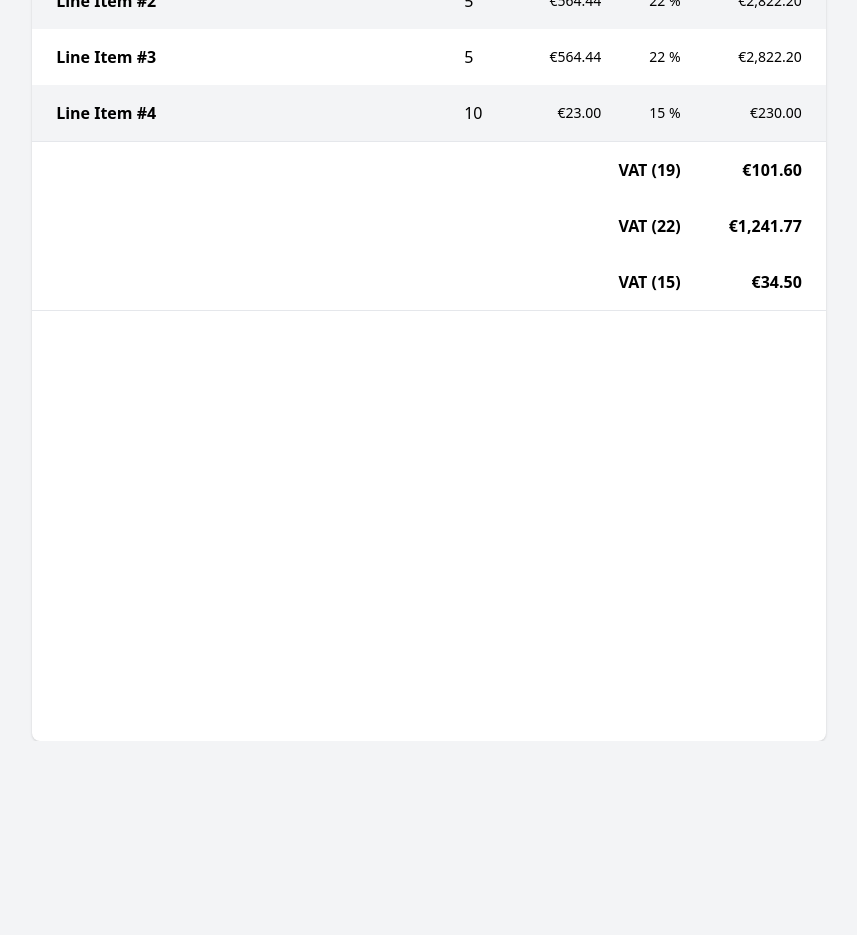
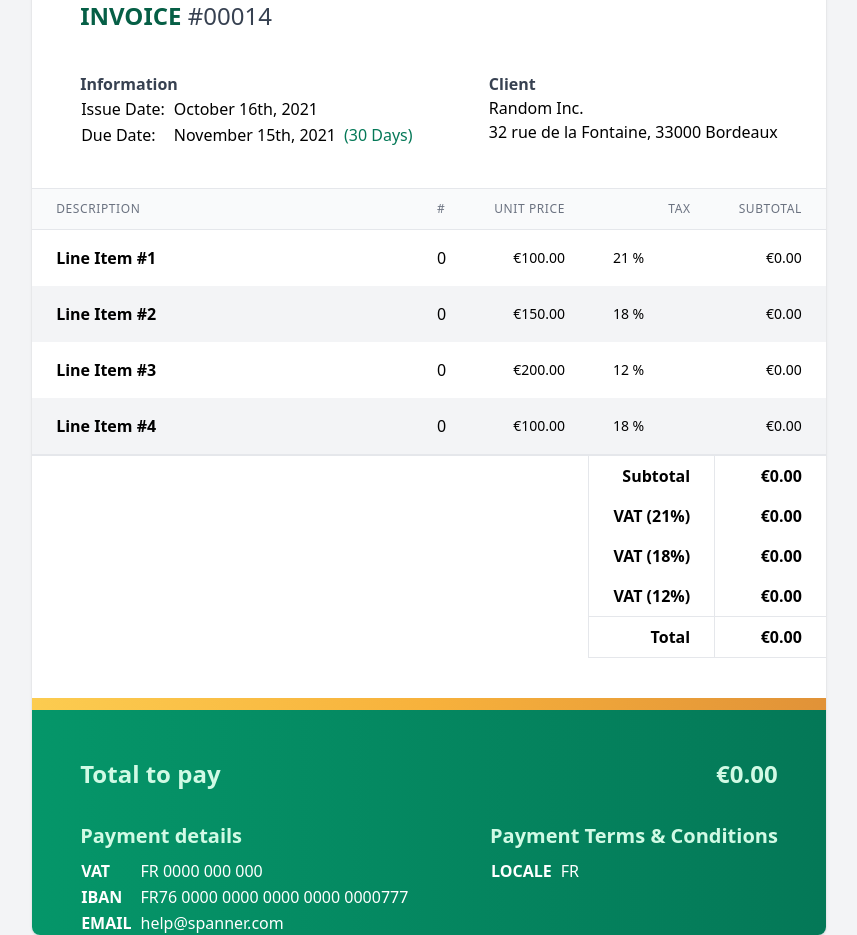
Before and after one commit to dagrv/spanner, a Next.js app: page / in a window 1280 px wide. Shown: the part 220-1155 px from the top of the page, without its empty margins (211-1068 px from the left). Before the commit the page ends 961 px from the top, so only its background shows below. Built offline with nearby package versions, Linux system fonts and the light colour scheme.

Commit message:
Footer & Date Format

```diff
--- a/package.json
+++ b/package.json
@@ -9,6 +9,7 @@
     "lint": "next lint"
   },
   "dependencies": {
+    "date-fns": "^2.25.0",
     "next": "11.1.2",
     "react": "17.0.2",
     "react-dom": "17.0.2"
--- a/pages/index.tsx
+++ b/pages/index.tsx
@@ -1,25 +1,35 @@
-import Head from 'next/head'
 import React from 'react'
+import {addDays, format} from 'date-fns'
 
 let numberFormatter = new Intl.NumberFormat(undefined, {
 	style: 'currency',
 	currency: 'Eur',
 	minimumFractionDigits: 2
 })
-
 interface Item {
 	description: string
 	units: number
 	price: number
 	vat: number
 }
-
 interface Invoice {
 	items: Item[]
 }
+enum TotalFeautures {
+	None = 1 << 0,
+	IncludingVAT = 1 << 1,
+}
 
-function total(items: Invoice['items']) {
-	return items.reduce((sum, item) => sum + item.price * item.units * (1 + item.vat), 0) / 100
+function total(items: Invoice['items'], features: TotalFeautures = TotalFeautures.None) {
+	return items.reduce((sum, item) => {
+		let subtotal = item.price * item.units
+
+		if (features & TotalFeautures.IncludingVAT) {
+			subtotal *= 1 + item.vat
+		}
+
+		return sum + subtotal
+	}, 0)
 }
 
 export default function Invoice() {
@@ -27,9 +37,9 @@ export default function Invoice() {
 		number: '00014',
 		me: {
 			name: (
-				<span className="spce-x-1 text-5xl font-bold text-green-100">
-					<span className="font-bold mr-3">INVOICER</span>
-					<span className="font-normal">X</span>
+				<span className="spce-x-1 text-4xl font-bold text-white">
+					<span className="font-semibold mr-3">SPANNER</span>
+					<span className="font-normal mr-3">INVOICES</span>
 				</span>
 			),
 			address: '4 rue du Jardin, 75005 Paris'
@@ -42,10 +52,10 @@ export default function Invoice() {
 			issue: new Date(),
 		},
 		items: [
-			{ id: 1, description: 'Line Item #1', units: 12, price: 4456, vat: 0.19 },
-			{ id: 2, description: 'Line Item #2', units: 5, price: 56444, vat: 0.22 },
-			{ id: 3, description: 'Line Item #3', units: 5, price: 56444, vat: 0.22 },
-			{ id: 4, description: 'Line Item #4', units: 10, price: 2300, vat: 0.15 },
+			{ id: 1, description: 'Line Item #1', units: 0, price: 10000, vat: 0.21 },
+			{ id: 2, description: 'Line Item #2', units: 0, price: 15000, vat: 0.18 },
+			{ id: 3, description: 'Line Item #3', units: 0, price: 20000, vat: 0.12 },
+			{ id: 4, description: 'Line Item #4', units: 0, price: 10000, vat: 0.18 },
 		],
 	}
 
@@ -55,30 +65,58 @@ export default function Invoice() {
 			grouped[item.vat].total += item.price * item.units * item.vat
 			return grouped
 		}, {})
-	).filter(({total}) => total)
-
+	)
+	//.filter(({total}) => total)
 
 	return (
 		<div>
-			<div className="bg-white page shadow rounded-lg overflow-hidden space-y-8">
+			<div className="bg-white page shadow rounded-lg overflow-hidden space-y-10 flex flex-col">
 				<div>
-					<header className="bg-green-800 p-12">
+					<header className="bg-gradient-to-l from-green-600 to-green-700 p-12 flex justify-between">
 						<h1>{data.me.name}</h1>
+						<span className="text-lg text-white font-semibold mt-2">{format(data.dates.issue, 'PPP')}</span>
 					</header>
-					<div className="bg-yellow-500 opacity-70 w-full h-4"></div>
+					<div className="bg-gradient-to-l from-yellow-400 via-yellow-500 to-yellow-600 opacity-80 w-full h-3"></div>
 				</div>
 
 				<div className="px-12">
 					<span className="text-2xl">
 						<span className="text-green-800 font-semibold uppercase">Invoice </span>
-						<span className="text-gray-700 text-lg">— {data.number}</span>
+						<span className="text-gray-700 text-2xl"> #{data.number}</span>
 					</span>
 				</div>
 
+				<div className="px-12 flex justify-between">
+					<div>
+					<h3 className="font-semibold text-gray-700">Information</h3>
+
+						<table>
+							<tr>
+								<td>Issue Date:</td>
+								<td className="px-2">{format(data.dates.issue, 'PPP')}</td>
+							</tr>
+							<tr>
+								<td>Due Date:</td>
+								<td className="px-2">
+									<div className="space-x-2">
+										<span>{format(addDays(data.dates.issue, 30), 'PPP')}</span>
+										<span className="text-green-700 font-medium">(30 Days)</span>
+									</div>
+								</td>
+							</tr>
+						</table>
+					</div>
+
+					<div className="space-2">
+					<h3 className="font-semibold text-gray-700">Client</h3>
 						<div className="flex flex-col">
-					<div className="-my-2 overflow-x-auto sm:-mx-6 lg:-mx-8">
-						<div className="py-2 align-middle inline-block min-w-full sm:px-6 lg:px-8">
-							<div className="overflow-hidden border-b border-gray-200">
+							<span>{data.client.name}</span>
+							<span>{data.client.address}</span>
+						</div>
+					</div>
+				</div>
+
+				<div className="flex flex-col flex-1">
 					<table className="min-w-full divide-y divide-gray-200 border-t">
 						<thead className="bg-gray-50">
 							<tr>
@@ -123,18 +161,78 @@ export default function Invoice() {
 						</tbody>
 
 						<tfoot>
+							{vats.length > 0 && (
+								<tr className="border-t-2">
+									<th colSpan={3} />
+									<th className="px-6 py-2 whitespace-nowrap text-base text-right border-l border-r">
+										Subtotal
+									</th>
+									<th className="px-6 py-2 whitespace-nowrap text-base text-right tabular-nums">
+										{numberFormatter.format(total(data.items) / 100)}
+									</th>
+								</tr>
+							)}
+
 							{vats.map(({total, vat}) => (
 								<tr key={vat}>
-												<th className="px-6 py-4 whitespace-nowrap text-md text-right"
-													colSpan={4}>
-													VAT ({(vat * 100).toFixed(0)})
+									<th colSpan={3} />
+									<th className="px-6 py-2 whitespace-nowrap text-base text-right border-l border-r">
+										VAT ({(vat * 100).toFixed(0)}%)
 									</th>
-												<th className="px-6 py-4 whitespace-nowrap text-md text-right tabular-nums">
+									<th className="px-6 py-2 whitespace-nowrap text-base text-right tabular-nums">
 										{numberFormatter.format(total / 100)}
 									</th>
 								</tr>
 							))}
+
+							<tr>
+								<th colSpan={3} />
+								<th className="px-6 py-2 whitespace-nowrap text-base text-right border-t border-r border-l border-b">
+									Total
+								</th>
+								<th className="px-6 py-2 whitespace-nowrap text-base text-right tabular-nums border-b border-t">
+									{numberFormatter.format(total(data.items, TotalFeautures.IncludingVAT) / 100)}
+								</th>
+							</tr>
 						</tfoot>
+					</table>
+
+				</div>
+
+				<div>
+					<div className="bg-gradient-to-r from-yellow-400 via-yellow-500 to-yellow-600 opacity-80 w-full h-3"></div>
+					<div className="bg-gradient-to-r from-green-600 to-green-700 p-12 text-white space-y-8">
+						<div className="flex justify-between text-2xl font-semibold">
+							<span className="text-green-100">Total to pay </span>
+							<span className="text-green-100">{numberFormatter.format(total(data.items, TotalFeautures.IncludingVAT) / 100)}</span>
+						</div>
+
+						<div className="flex justify-between">
+							<div className="space-y-2">
+								<h3 className="font-semibold text-green-100 text-xl">Payment details</h3>
+								<table>
+									<tr>
+										<td className="font-bold">VAT</td>
+										<td className="px-2">FR 0000 000 000</td>
+									</tr>
+									<tr>
+										<td className="font-bold">IBAN</td>
+										<td className="px-2">FR76 0000 0000 0000 0000 0000777</td>
+									</tr>
+									<tr>
+										<td className="font-bold">EMAIL</td>
+										<td className="px-2">help@spanner.com</td>
+									</tr>
+								</table>
+							</div>
+
+							<div className="space-y-2">
+								<h3 className="font-semibold text-green-100 text-xl">Payment Terms & Conditions</h3>
+								<table>
+									<tr>
+										<td className="font-bold">LOCALE</td>
+										<td className="px-2">FR</td>
+									</tr>
 								</table>
 							</div>
 						</div>
--- a/styles/globals.css
+++ b/styles/globals.css
@@ -4,7 +4,8 @@
 
 @layer base {
     html, body {
-        @apply w-full h-full;
+        /* @apply w-full h-full; */
+        @apply mt-4;
     }
 
     body {
```
Also changed, not shown: 1 other file (tests, documents, lock files or other folders). Lines whose indentation alone changed are shown as unchanged.
